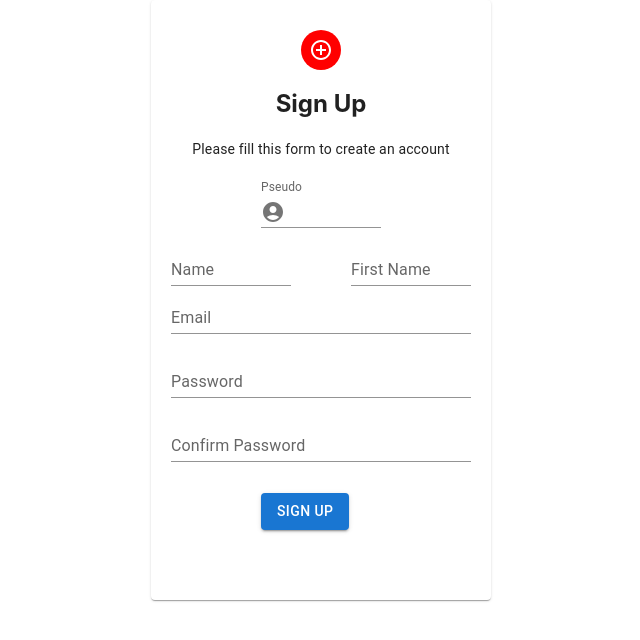
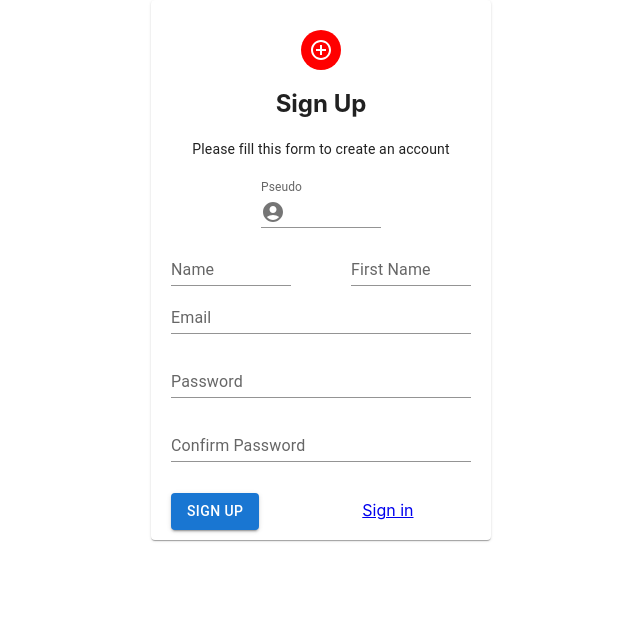
Before and after one commit to Fle-bihh/ft_transcendence.1, a React (Create React App) app in the folder frontend/: page /signup in a window 1280 px wide. Shown: the top 640 px of the page, without its empty margins (319-959 px from the left). Built offline with nearby package versions, Linux system fonts and the light colour scheme; no server answers.

Commit message:
all up in the air

```diff
--- a/frontend/src/Pages/home/Home.tsx
+++ b/frontend/src/Pages/home/Home.tsx
@@ -1,5 +1,5 @@
 
-import React from 'react';
+import React, { useRef } from 'react';
 import {Box, Typography} from "@mui/material"
 import HomesImage from "../../styles/asset/gif_pong.gif"
 import Versions from "../../components/versions/Versions";
@@ -28,6 +28,7 @@ import "./home.scss"
 
 
   const Home = (data: any) => {
+
 
     // return (
     //     <div className="home-container">
--- a/frontend/src/Pages/signin/Signin.tsx
+++ b/frontend/src/Pages/signin/Signin.tsx
@@ -10,7 +10,7 @@ const label = { inputProps: { 'aria-label': 'Checkbox demo' } };
 
 // const Login =({handleChange})=>{
     const Signin =()=>{
-    const paperStyle={padding:20, height:'73vh', width:300, margin:'0 auto' }
+    const paperStyle={padding:20,height:500, width:300, margin:'0 auto'}
     const avatarStyle={backgroundColor: 'red', margin:'20px auto'}
     const textStyle={textAlign:'center'}
     const btnStyle={margin:'8px 0', }
@@ -24,7 +24,7 @@ const label = { inputProps: { 'aria-label': 'Checkbox demo' } };
                     <Avatar style={avatarStyle}>
                         <LockSharpIcon />
                     </Avatar>
-                    <h2>
+                    <h2 >
                         Sign In
                     </h2>
                 </Grid>
--- a/frontend/src/Pages/signup/Signup.tsx
+++ b/frontend/src/Pages/signup/Signup.tsx
@@ -1,3 +1,69 @@
+// import { Avatar, Grid, Paper, Typography, TextField, Button, Box} from '@mui/material';
+// import AddCircleOutlineIcon from '@mui/icons-material/AddCircleOutline';
+// import React from 'react';
+
+// import Input from '@mui/material/Input';
+// import InputLabel from '@mui/material/InputLabel';
+// import InputAdornment from '@mui/material/InputAdornment';
+// import FormControl from '@mui/material/FormControl';
+// import AccountCircle from '@mui/icons-material/AccountCircle';
+
+
+// const Signup = () => {
+
+
+//     const paperStyle={padding:20, height:'70vh', width:300, margin:'0 auto'}
+//     const avatarStyle={backgroundColor: 'red', margin:'10px auto'}
+//     // const textStyle={textAlign:'center'}
+//     const btnStyle={margin:'10px 90px'}//placer le bouton
+//     const formStyle={lineHeight: '4'}//espace entre les lignes
+//     return (
+//       <Grid>
+//           <Paper   style={paperStyle}>
+//               <Grid >
+//                 <Avatar style={avatarStyle}>
+//                     <AddCircleOutlineIcon />
+//                 </Avatar>
+//                 <h2 >Sign Up</h2>
+//                 <Typography align ="center" variant={"body2"}  lineHeight='3'>
+//                     Please fill this form to create an account
+//                 </Typography>
+//             </Grid>
+//             <form style={formStyle}>
+
+
+//             <FormControl variant="standard"  style={btnStyle}>
+//                     <InputLabel htmlFor="input-with-icon-adornment">
+//                         Pseudo
+//                     </InputLabel>
+//                     <Input
+//                     id="input-with-icon-adornment"
+//                     startAdornment={
+//                     <InputAdornment position="start">
+//                         <AccountCircle />
+//                     </InputAdornment>
+//                     }
+//                     />
+//                 </FormControl>
+
+
+//                 <Box className='align' >
+//                 <TextField variant="standard"  label='Name' placeholder='Enter Name'  />
+//                 <TextField variant="standard"  label='First Name' placeholder='Enter Firstname'/>
+//                 </Box>
+//                 <TextField variant="standard" fullWidth label='Email' placeholder='Enter Email'/>
+//                 <TextField variant="standard" fullWidth label='Password' type='password' placeholder='Enter Password'/>
+//                 <TextField variant="standard" fullWidth label=' Confirm Password' type='password' placeholder='Enter Password'/>
+//                 <Button type='submit' variant='contained' color='primary' style={btnStyle} >Sign Up</Button>
+//             </form>
+
+//           </Paper>
+//       </Grid>
+//     );
+// };
+
+// export default Signup;
+
 import { Avatar, Grid, Paper, Typography, TextField, Button, Box} from '@mui/material';
 import AddCircleOutlineIcon from '@mui/icons-material/AddCircleOutline';
 import React from 'react';
@@ -7,16 +73,19 @@ import InputLabel from '@mui/material/InputLabel';
 import InputAdornment from '@mui/material/InputAdornment';
 import FormControl from '@mui/material/FormControl';
 import AccountCircle from '@mui/icons-material/AccountCircle';
+import { NavLink } from 'react-router-dom';
+
 
 
 const Signup = () => {
 
 
-    const paperStyle={padding:20, height:'70vh', width:300, margin:'0 auto'}
+    const paperStyle={padding:20, height:500, width:300, margin:'0 auto'}
     const avatarStyle={backgroundColor: 'red', margin:'10px auto'}
     // const textStyle={textAlign:'center'}
     const btnStyle={margin:'10px 90px'}//placer le bouton
     const formStyle={lineHeight: '4'}//espace entre les lignes
+    const styleSignin={marginLeft: 103}
     return (
       <Grid>
           <Paper   style={paperStyle}>
@@ -54,7 +123,10 @@ const Signup = () => {
                 <TextField variant="standard" fullWidth label='Email' placeholder='Enter Email'/>
                 <TextField variant="standard" fullWidth label='Password' type='password' placeholder='Enter Password'/>
                 <TextField variant="standard" fullWidth label=' Confirm Password' type='password' placeholder='Enter Password'/>
-                <Button type='submit' variant='contained' color='primary' style={btnStyle} >Sign Up</Button>
+                <Button type='submit' variant='contained' color='primary'  >Sign Up</Button>
+                <NavLink to='/signin' style={styleSignin}>
+                    Sign in
+                </NavLink>
             </form>
 
           </Paper>
```
